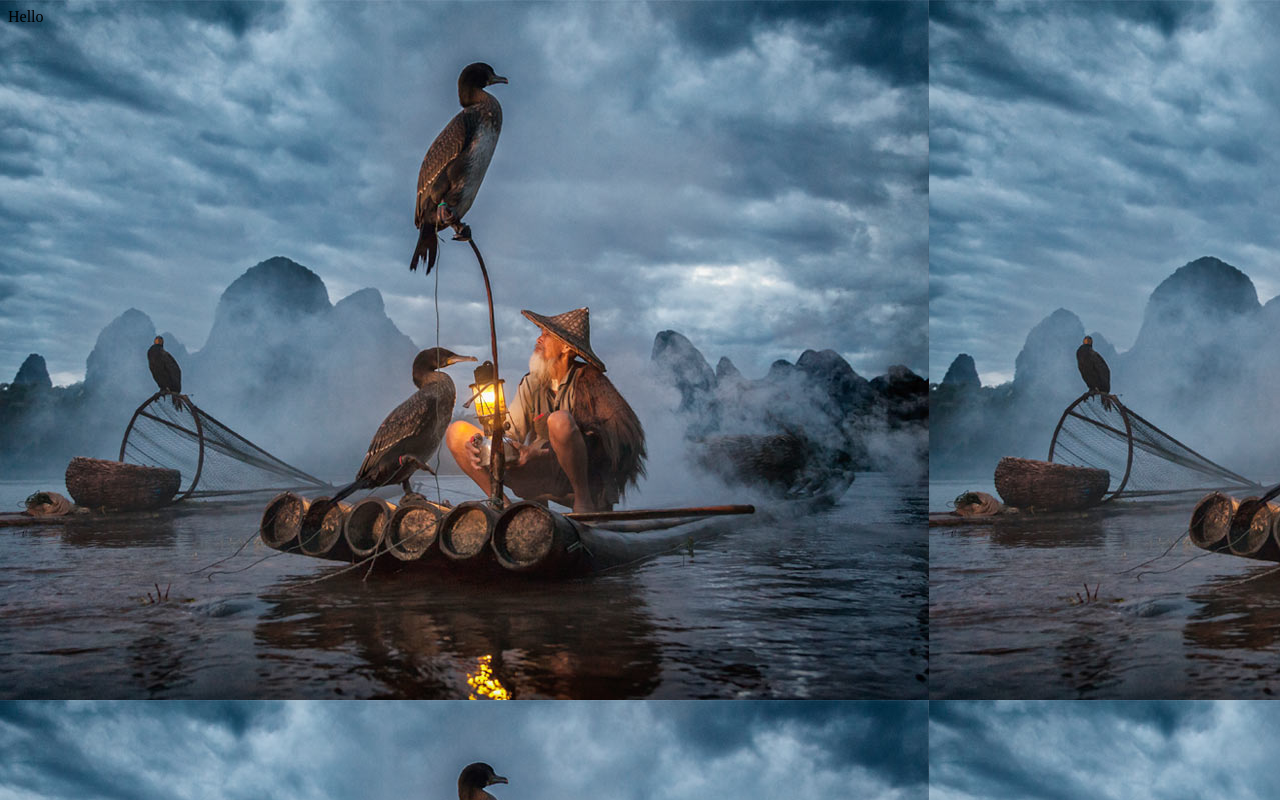
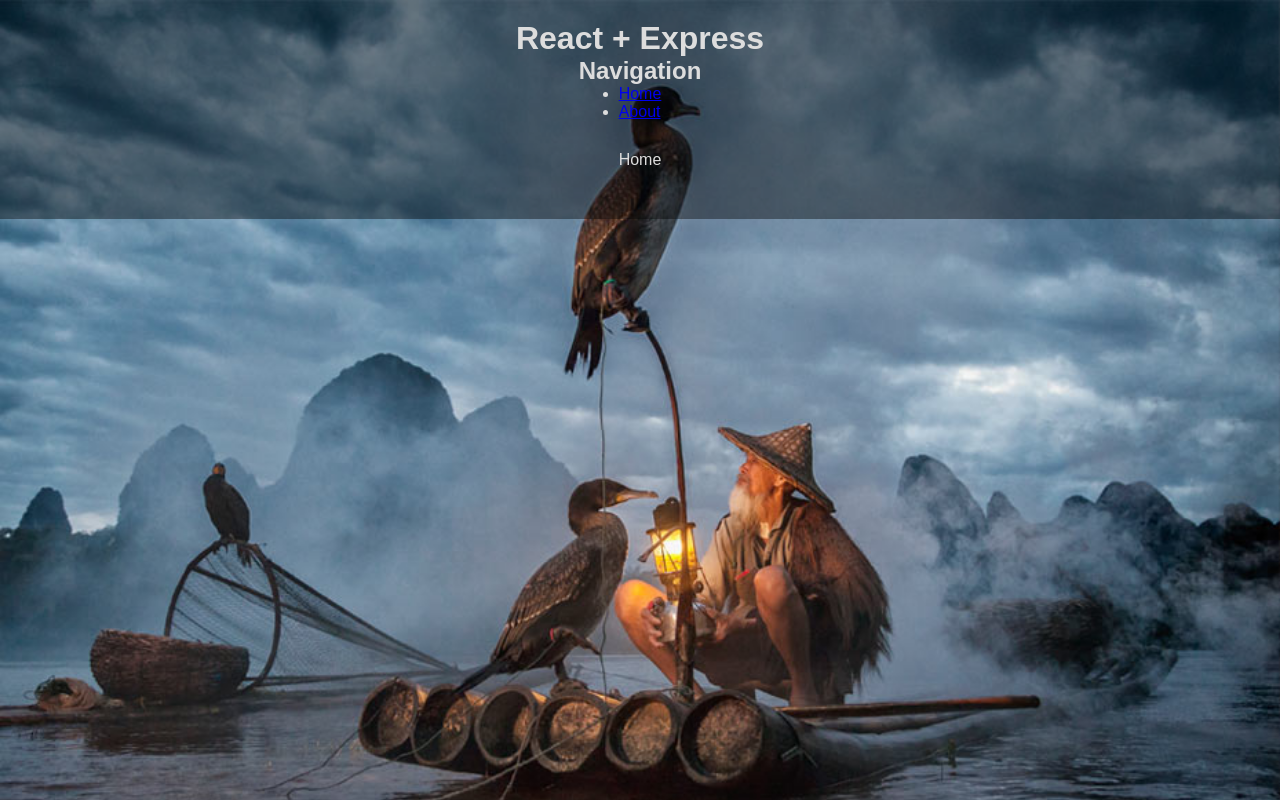
Before and after one commit to mxjoly/react-ssr-setup, a React app: page / in a window 1280 px wide. Built offline with nearby package versions, Linux system fonts and the light colour scheme; the HTML template or start-up script is replaced by a standard one.

Commit message:
Add router

```diff
--- a/package.json
+++ b/package.json
@@ -23,11 +23,13 @@
     "dotenv": "^8.2.0",
     "express": "^4.17.1",
     "express-manifest-helpers": "^0.6.0",
+    "history": "^5.0.0",
     "immer": "^7.0.7",
     "nodemon": "^2.0.4",
     "react": "^16.13.1",
     "react-dom": "^16.13.1",
     "react-redux": "^7.2.1",
+    "react-router-dom": "^5.2.0",
     "redux": "^4.0.5",
     "redux-thunk": "^2.3.0",
     "reselect": "^4.0.0"
@@ -52,6 +54,7 @@
     "@types/react": "^16.9.46",
     "@types/react-dom": "^16.9.8",
     "@types/react-redux": "^7.1.9",
+    "@types/react-router-dom": "^5.1.5",
     "@types/rimraf": "^3.0.0",
     "@types/webpack": "^4.41.21",
     "@types/webpack-dev-middleware": "^3.7.1",
--- a/src/client/index.tsx
+++ b/src/client/index.tsx
@@ -1,9 +1,10 @@
 import React from 'react';
 import { hydrate } from 'react-dom';
 import { Provider } from 'react-redux';
+import { BrowserRouter } from 'react-router-dom';
 
-import { configureStore } from '../shared/store';
 import App from '../shared/App';
+import configureStore from '../shared/store';
 
 // Use or create the store
 const store =
@@ -14,7 +15,9 @@ const store =
 
 hydrate(
   <Provider store={store}>
-    <App />
+    <BrowserRouter>
+      <App />
+    </BrowserRouter>
   </Provider>,
   document.getElementById('app')
 );
--- a/src/shared/App.scss
+++ b/src/shared/App.scss
@@ -1,5 +1,25 @@
-@import './color';
+@import './colors';
+
+* {
+  margin: 0;
+  padding: 0;
+}
 
 body {
-  background: $background url(./assets/image.jpg);
+  background-image: url(./assets/image.jpg);
+  background-size: cover;
+  font-family: 'Avenir', sans-serif;
+  color: $font-color;
 }
+
+.app {
+  display: flex;
+  flex-direction: column;
+  align-items: center;
+  padding: 20px;
+  background: $background;
+}
+
+.page-content {
+  padding: 30px;
+}
--- a/src/shared/App.tsx
+++ b/src/shared/App.tsx
@@ -1,8 +1,34 @@
-import React, { Component } from 'react';
+import React from 'react';
+import { Link, Route, Switch } from 'react-router-dom';
 import './App.scss';
 
-export default class App extends Component {
-  render() {
-    return <div>Hello</div>;
-  }
-}
+import routes from './routes';
+import Home from './pages/home';
+import About from './pages/about';
+import PageNotFound from './pages/404';
+
+const App: React.FC<any> = () => {
+  return (
+    <div className="app">
+      <h1>React + Express</h1>
+      <h2>Navigation</h2>
+      <ul>
+        <li>
+          <Link to={routes.home}>Home</Link>
+        </li>
+        <li>
+          <Link to={routes.about}>About</Link>
+        </li>
+      </ul>
+      <div className="page-content">
+        <Switch>
+          <Route exact path={routes.home} component={Home} />
+          <Route exact path={routes.about} component={About} />
+          <Route render={() => <PageNotFound />} />
+        </Switch>
+      </div>
+    </div>
+  );
+};
+
+export default App;
--- a/src/shared/_color.scss
+++ /dev/null
@@ -1 +0,0 @@
-$background: #ddd;
--- /dev/null
+++ b/src/shared/_colors.scss
@@ -0,0 +1,2 @@
+$background: rgba(0, 0, 0, 0.4);
+$font-color: #ddd;
--- /dev/null
+++ b/src/shared/pages/404/index.tsx
@@ -0,0 +1,7 @@
+import React, { Component } from 'react';
+
+export default class PageNotFound extends Component {
+  render() {
+    return <div>404</div>;
+  }
+}
--- /dev/null
+++ b/src/shared/pages/about/index.tsx
@@ -0,0 +1,7 @@
+import React, { Component } from 'react';
+
+export default class About extends Component {
+  render() {
+    return <div>About</div>;
+  }
+}
--- /dev/null
+++ b/src/shared/pages/home/index.tsx
@@ -0,0 +1,7 @@
+import React, { Component } from 'react';
+
+export default class Home extends Component {
+  render() {
+    return <div>Home</div>;
+  }
+}
--- /dev/null
+++ b/src/shared/routes.ts
@@ -0,0 +1,6 @@
+const routes = {
+  home: '/',
+  about: '/about',
+};
+
+export default routes;
```
Also changed, not shown: src/server/middlewares/renderFullPage.tsx (+7 -2 lines), 1 other file (tests, documents, lock files or other folders).
